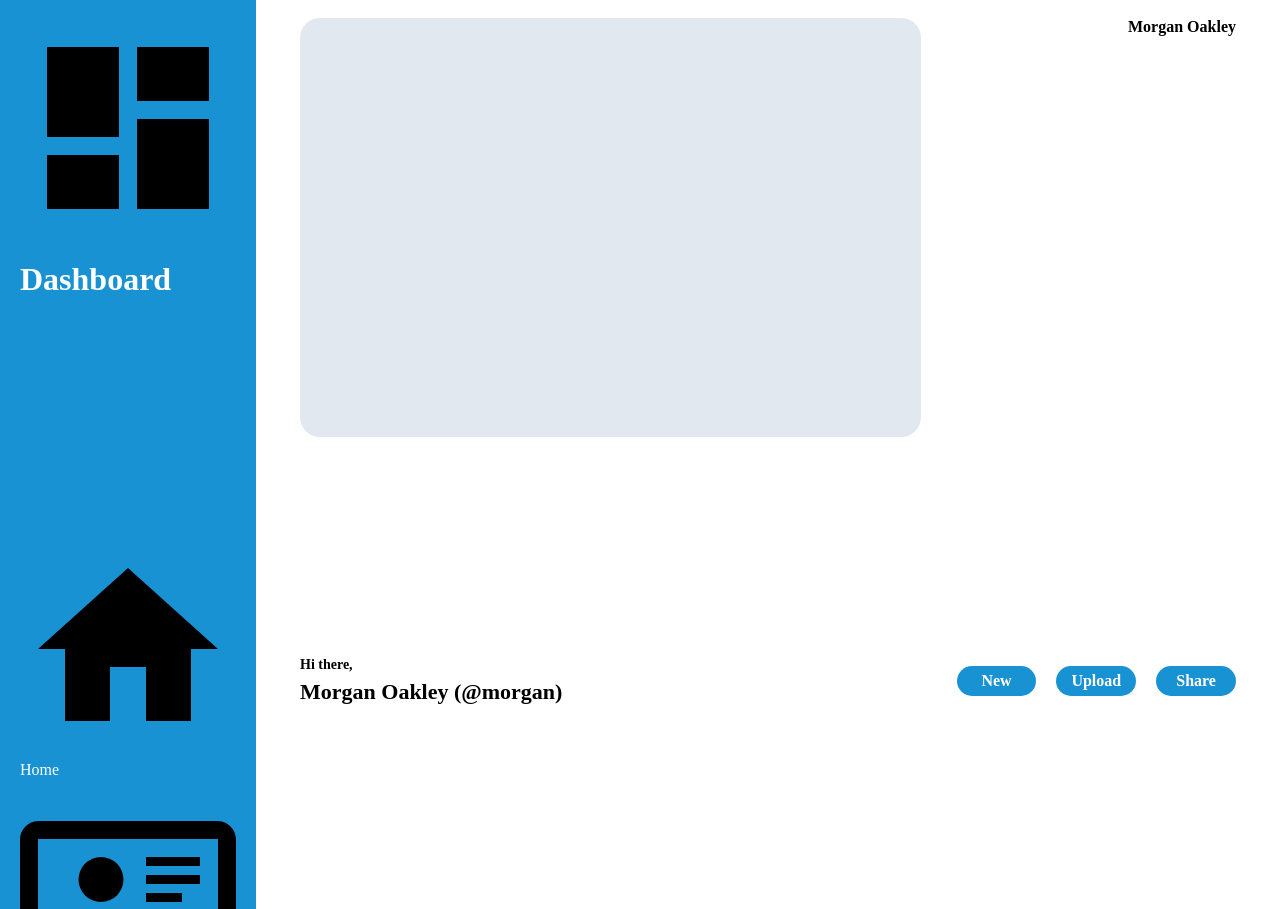
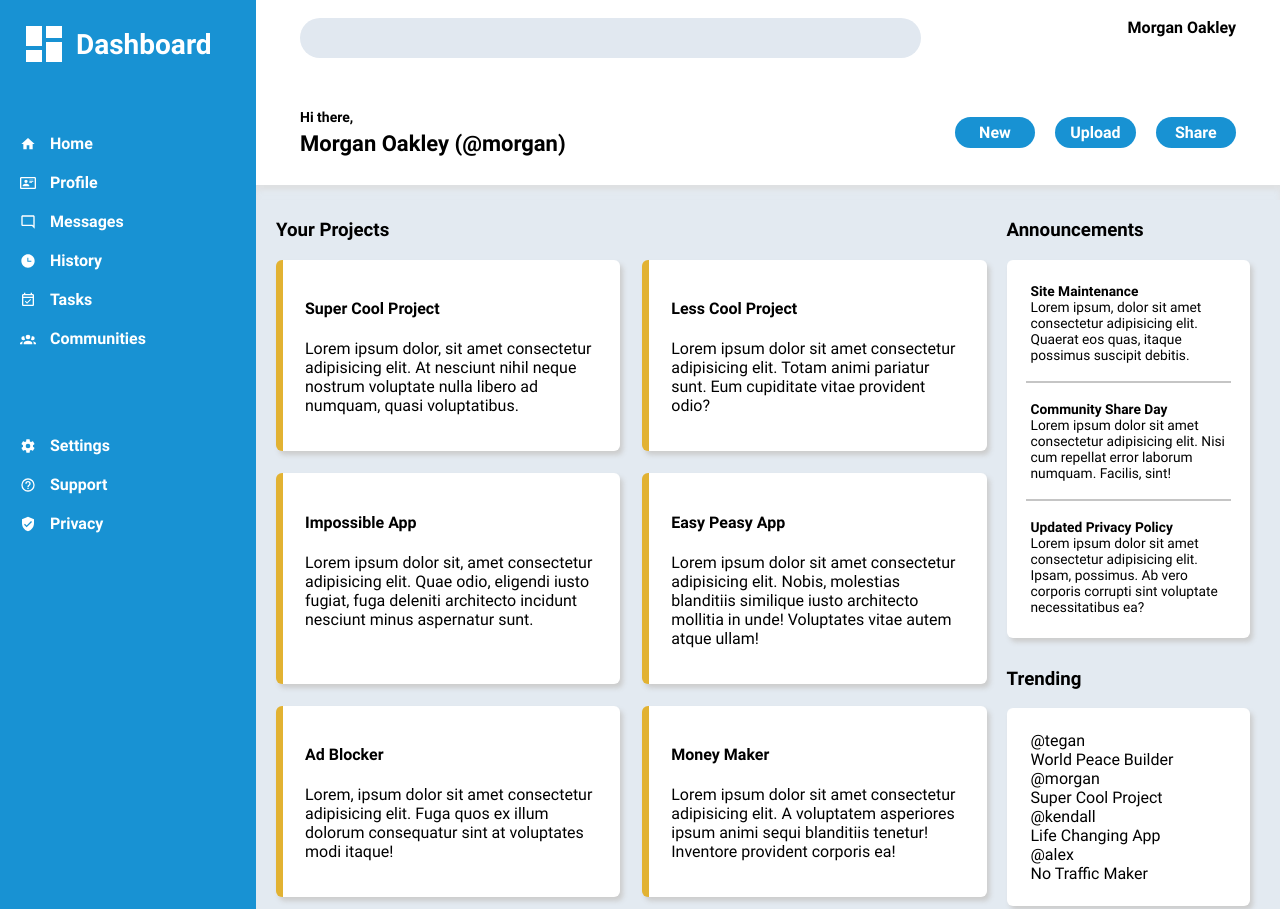
Before and after one commit to heyitsritesh/admin-dashboard, a plain HTML site: page index.html in a window 1280 px wide. Shown: the top 909 px of the page. Drawn offline with Linux system fonts and the light colour scheme.

Commit message:
Finished sidebar CSS, added font face, and made other refinements

```diff
--- a/style.css
+++ b/style.css
@@ -1,7 +1,22 @@
+@font-face {
+    font-family: 'Roboto';
+    src: url('./assets/Roboto-Regular.ttf') format('truetype');
+    font-weight: normal;
+    font-style: normal;
+}
+
+@font-face {
+    font-family: 'Roboto';
+    src: url('./assets/Roboto-Bold.ttf') format('truetype');
+    font-weight: bold;
+    font-style: normal;
+}
+
 body {
     margin: 0;
     padding: 0;
     height: 100vh;
+    font-family: Roboto;
 }
 
 .container {
@@ -20,6 +35,13 @@ body {
     grid-template-rows: 1fr 3fr 5fr;
     padding: 20px;
     gap: 20px;
+    align-items: start;
+    font-weight: bold;
+}
+
+.logo svg {
+    fill: white;
+    max-height: 48px;
 }
 
 .header {
@@ -53,7 +75,7 @@ body {
 .sideMenu2 {
     display: flex;
     flex-direction: column;
-    gap: 15px;
+    gap: 20px;
 }
 
 .headerTop {
@@ -101,6 +123,7 @@ input#search {
     border: 0;
     background: #e1e8f0;
     padding: 0 15px;
+    max-height: 40px;
 }
 
 .username {
@@ -158,3 +181,27 @@ input#search {
     border-radius: 6px;
     box-shadow: 3px 4px 5px 0px #cccccc;
 }
+
+.logo {
+    display: flex;
+    gap: 8px;
+    align-items: center;
+}
+
+.logo h1 {
+    margin: 0;
+    font-size: 28px;
+}
+
+.sideMenu1 > *,
+.sideMenu2 > * {
+    display: flex;
+    align-items: center;
+    gap: 14px;
+}
+
+.sideMenu1 svg,
+.sideMenu2 svg {
+    fill: white;
+    max-height: 16px;
+}
```
